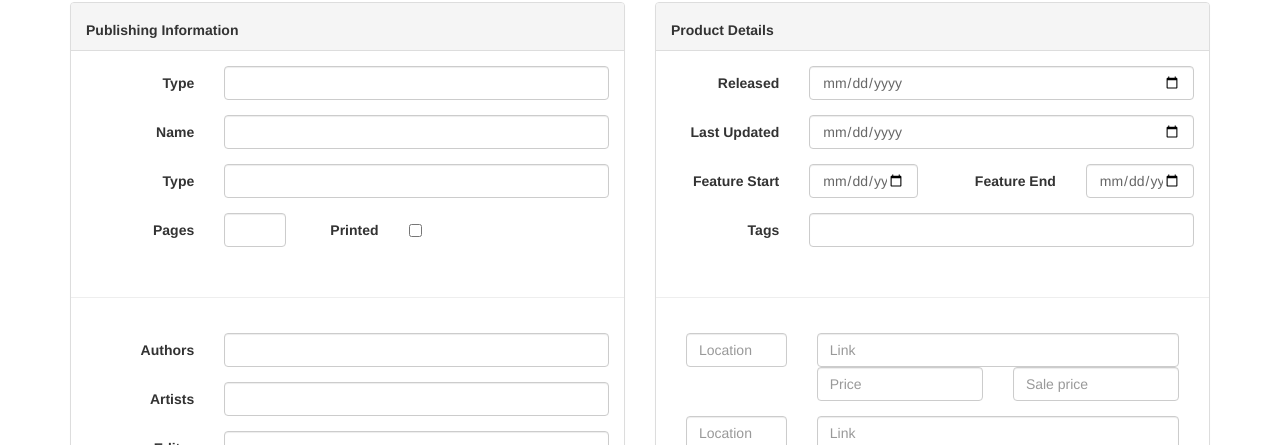
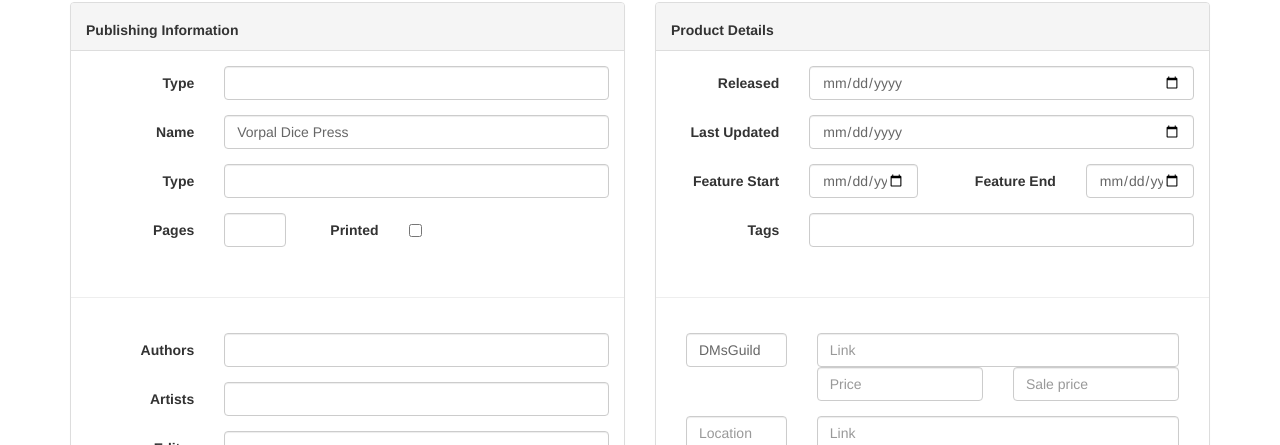
Before and after one commit to BornToDoStuff/Vorpal-Dice-Press, a Jekyll site: the page built from _pages/post_create.html, in a window 1280 px wide. Shown: the part 578-1023 px from the top of the page. Built offline with Jekyll 4.4.1, drawn with Linux system fonts in a browser that asks for light colours; nearby versions of some CDN libraries; some web fonts are replaced.

Commit message:
try this

```diff
--- a/_pages/post_create.html
+++ b/_pages/post_create.html
@@ -139,7 +139,7 @@ permalink: /products/create/
 							<div class="form-group">
 								<label for="post-publisher_name" class="control-label col-sm-3">Name</label>
 								<div class="col-sm-9">
-									<input id="post-publisher_name" type="text" default="Vorpal Dice Press" class="form-control" />
+									<input id="post-publisher_name" type="text" value="Vorpal Dice Press" class="form-control" />
 								</div>
 							</div>
 							<div class="form-group">
@@ -240,7 +240,7 @@ permalink: /products/create/
 
 							<div>
 								<div class="col-sm-3">
-									<input id="product_location1" type="text" class="form-control" placeholder="Location" default="DMsGuild"/>
+									<input id="product_location1" type="text" class="form-control" placeholder="Location" value="DMsGuild"/>
 								</div>
 								<div class="col-sm-9">
 									<input id="product_link1" type="text" class="form-control" placeholder="Link" />
```
Also changed, not shown: _posts/products/2019-05-17-Release-the-Krakin.md (+1 -0 lines).
